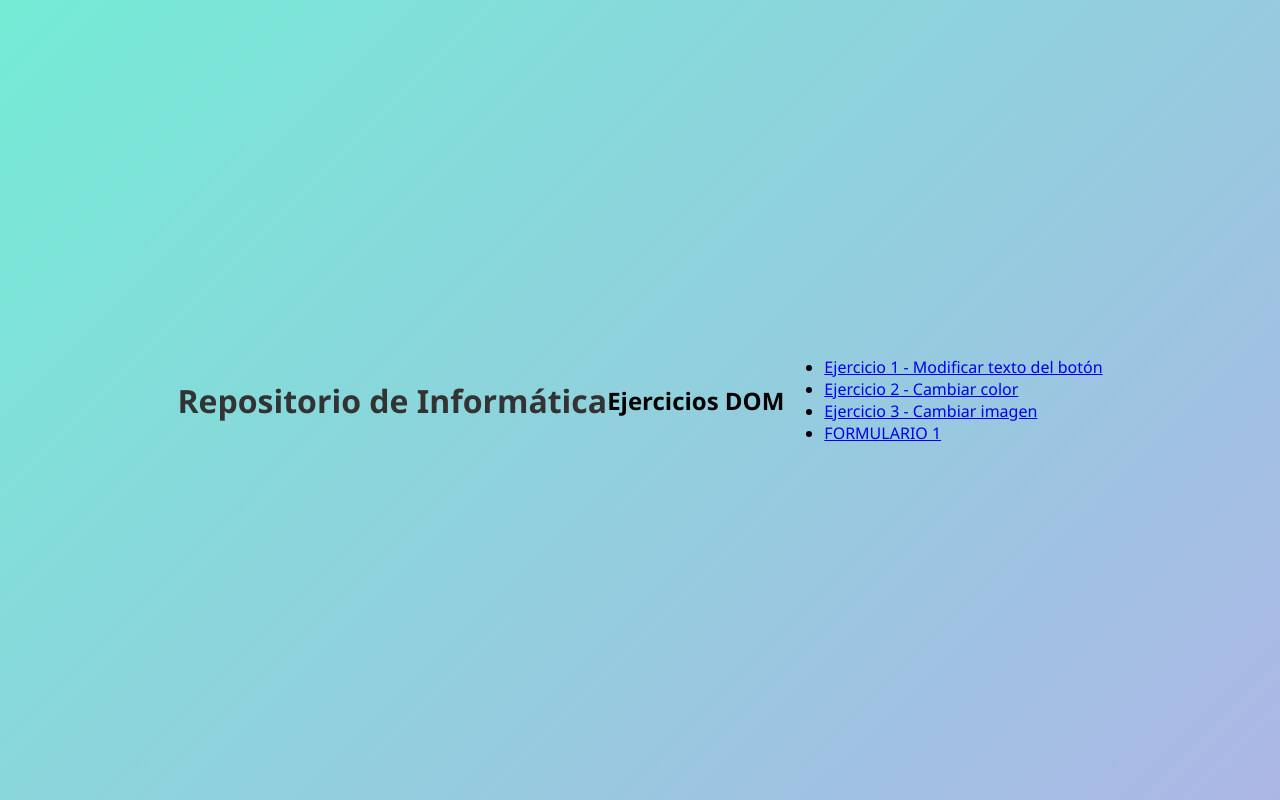
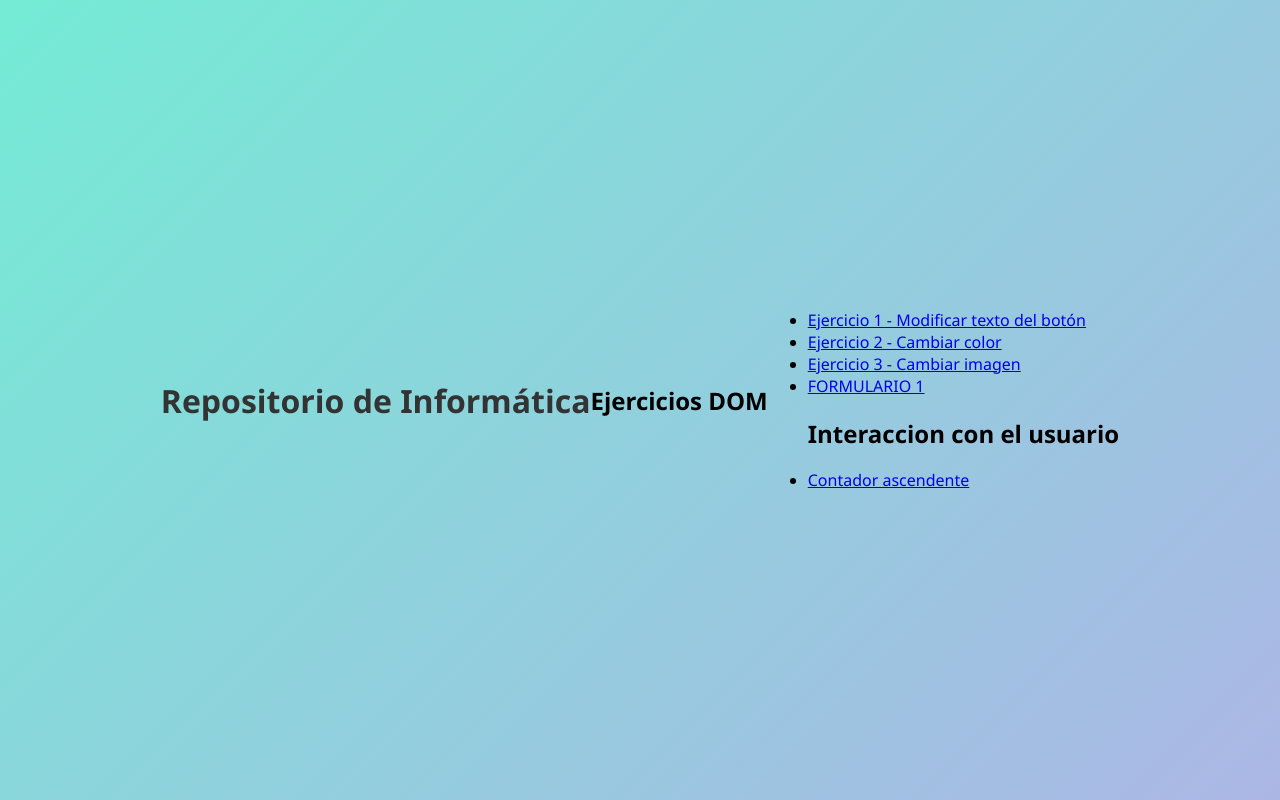
Before and after one commit to Lukitasymateoficda/Informatica, a plain HTML site: page index.html in a window 1280 px wide. Drawn offline with Linux system fonts and the light colour scheme.

Commit message:
Add files via upload

```diff
--- a/index.html
+++ b/index.html
@@ -13,4 +13,6 @@
 <li><a href="ejercicio2.html">Ejercicio 2 - Cambiar color</a></li>
 <li><a href="ejercicio3.html">Ejercicio 3 - Cambiar imagen</a></li>
 <li> <a href="formulario1.html"> FORMULARIO 1 </a></li>
+<h2>Interaccion con el usuario</h2>
+<li><a href="4.html">Contador ascendente</a>
 </ul>
```
